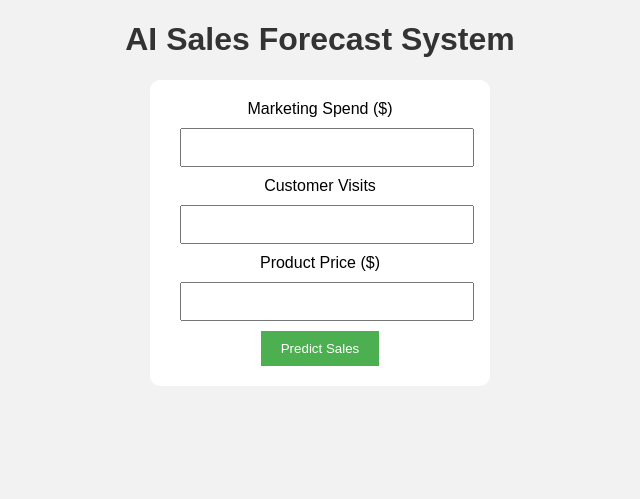
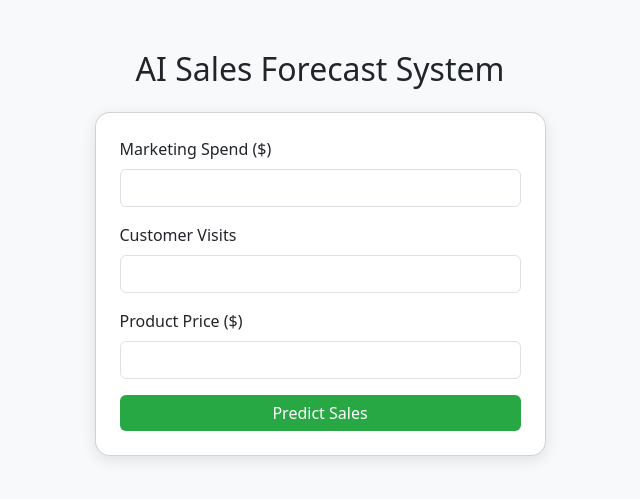
Before and after one commit to Spoorthisgowda20s/ai-devops-project, a Flask app: page / in a window 1280 px wide. Shown: the top 499 px of the page, without its empty margins (320-960 px from the left). Run offline with Flask 3, Linux system fonts and the light colour scheme; parts of the project's set-up code (start-up, migrations or seed data) failed here and were passed over.

Commit message:
all done

```diff
--- a/templates/index.html
+++ b/templates/index.html
@@ -1,30 +1,71 @@
 <!DOCTYPE html>
 <html>
 <head>
-<title>AI Sales Prediction Dashboard</title>
-<link rel="stylesheet" href="/static/style.css">
+    <title>AI Sales Forecast Dashboard</title>
+    <link href="https://cdn.jsdelivr.net/npm/bootstrap@5.3.0/dist/css/bootstrap.min.css" rel="stylesheet">
+    <script src="https://cdn.jsdelivr.net/npm/chart.js"></script>
+    <style>
+        body { background-color: #f8f9fa; padding-top: 50px; }
+        .card { border-radius: 15px; box-shadow: 0 4px 15px rgba(0,0,0,0.1); }
+        .btn-success { background-color: #28a745; border: none; }
+        .chart-container { position: relative; height: 300px; width: 100%; }
+    </style>
 </head>
+<body>
+    <div class="container">
+        <h2 class="text-center mb-4">AI Sales Forecast System</h2>
+        <div class="row justify-content-center">
+            <div class="col-md-5">
+                <div class="card p-4">
+                    <form action="/predict" method="post">
+                        <label class="form-label">Marketing Spend ($)</label>
+                        <input type="number" name="marketing" class="form-control mb-3" required>
+                        <label class="form-label">Customer Visits</label>
+                        <input type="number" name="visits" class="form-control mb-3" required>
+                        <label class="form-label">Product Price ($)</label>
+                        <input type="number" name="price" class="form-control mb-3" required>
+                        <button type="submit" class="btn btn-success w-100">Predict Sales</button>
+                    </form>
+                </div>
+            </div>
 
-<body>
+            {% if prediction_text %}
+            <div class="col-md-6 mt-4 mt-md-0">
+                <div class="card p-4 text-center">
+                    <h3>{{ prediction_text }}</h3>
+                    <div class="chart-container">
+                        <canvas id="salesChart"></canvas>
+                    </div>
+                </div>
+            </div>
+            {% endif %}
+        </div>
+    </div>
 
-<h1>AI Sales Forecast System</h1>
+    <script>
+        // Only run if prediction_text exists
+        {% if prediction_text %}
+        const ctx = document.getElementById('salesChart').getContext('2d');
+        const predictedValue = parseFloat("{{ prediction_text }}".replace(/[^0-9.]/g, ''));
 
-<form action="/predict" method="post">
-
-<label>Marketing Spend ($)</label>
-<input type="number" name="marketing" required>
-
-<label>Customer Visits</label>
-<input type="number" name="visits" required>
-
-<label>Product Price ($)</label>
-<input type="number" name="price" required>
-
-<button type="submit">Predict Sales</button>
-
-</form>
-
-<h2>{{ prediction_text }}</h2>
-
+        new Chart(ctx, {
+            type: 'bar',
+            data: {
+                labels: ['Target Sales', 'Predicted Sales'],
+                datasets: [{
+                    label: 'Revenue in USD',
+                    data: [8000, predictedValue], // Comparing against a fixed target
+                    backgroundColor: ['#dee2e6', '#28a745'],
+                    borderRadius: 10
+                }]
+            },
+            options: {
+                responsive: true,
+                maintainAspectRatio: false,
+                scales: { y: { beginAtZero: true } }
+            }
+        });
+        {% endif %}
+    </script>
 </body>
 </html>
```
